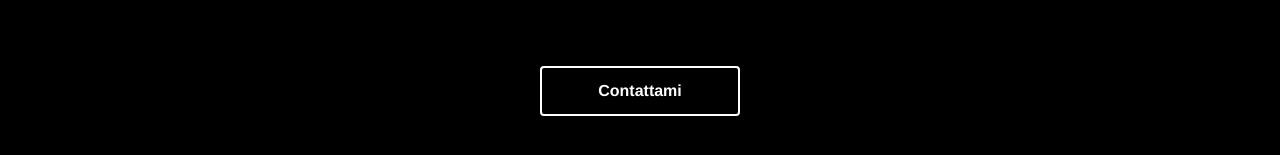
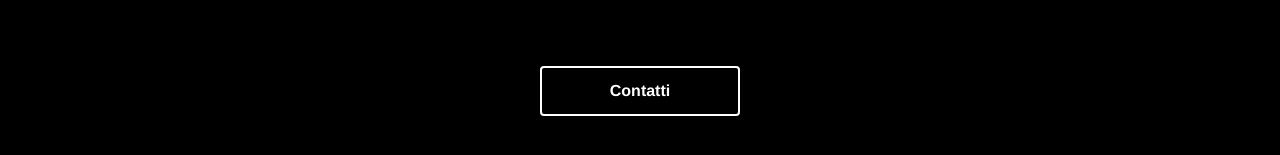
Before and after one commit to asyntes/asyntes.com, a React (Vite) app: page / in a window 1280 px wide. Shown: the part 625-780 px from the top of the page. Built offline with nearby package versions, Linux system fonts and the light colour scheme.

Commit message:
Update Hero.tsx

```diff
--- a/src/components/sections/Hero/Hero.tsx
+++ b/src/components/sections/Hero/Hero.tsx
@@ -20,7 +20,7 @@ const Hero = () => {
 
                     <div className="hero-actions">
                         <button className="btn btn-secondary">
-                            Contattami
+                            Contatti
                         </button>
                     </div>
                 </div>
```
